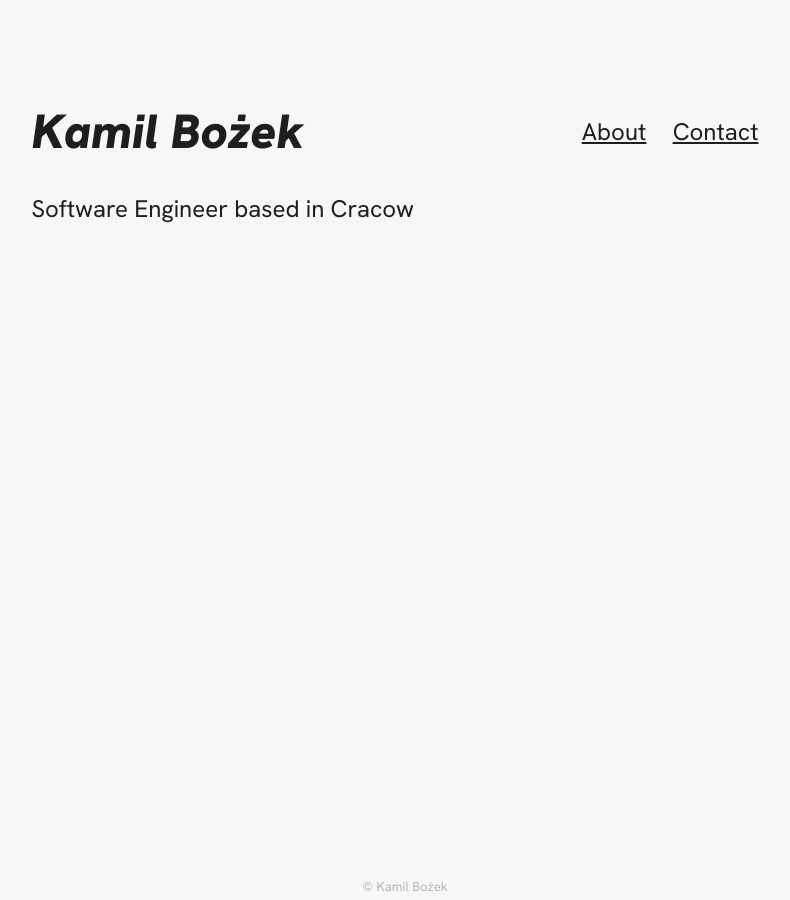
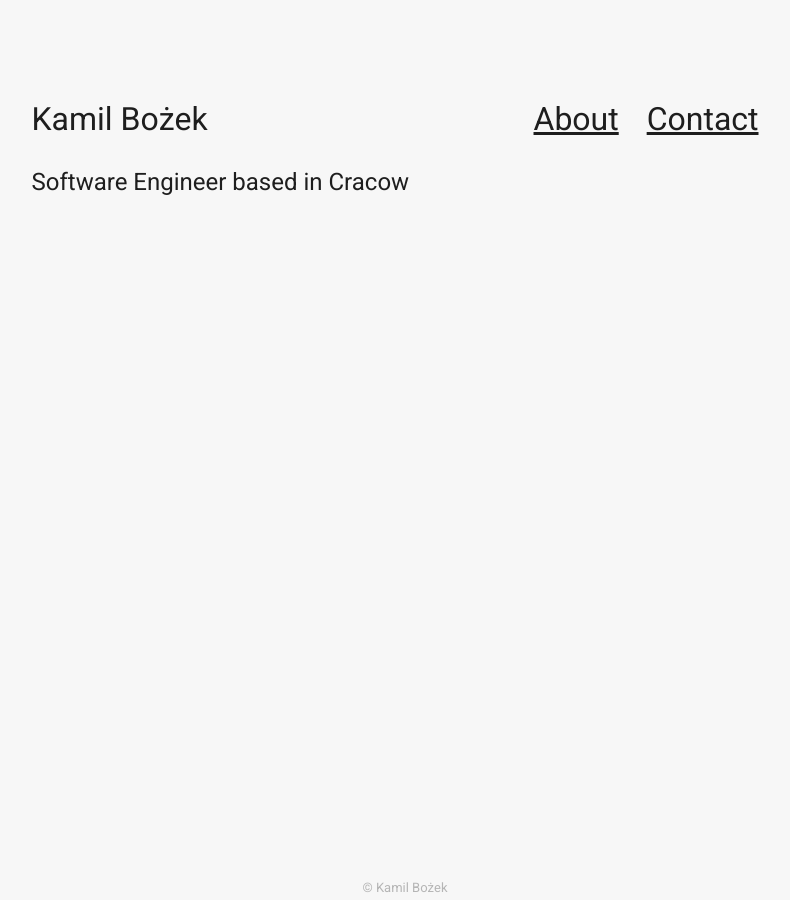
Before and after one commit to kamilbozek/kamilbozek.github.io, a Jekyll site: the page built from index.html, in a window 1280 px wide. Shown: the whole page, without its empty margins (235-1025 px from the left). Built offline with Jekyll 4.4.1, drawn with Linux system fonts in a browser that asks for light colours.

Commit message:
change font to roboto

```diff
--- a/_layouts/default.html
+++ b/_layouts/default.html
@@ -26,7 +26,7 @@
   <title>{{ page.title }} - {{ site.title }}</title>
   <link rel="preconnect" href="https://fonts.googleapis.com">
   <link rel="preconnect" href="https://fonts.gstatic.com" crossorigin>
-  <link href="https://fonts.googleapis.com/css2?family=Hanken+Grotesk:ital,wght@0,400;1,900&display=swap" rel="stylesheet">
+  <link href="https://fonts.googleapis.com/css2?family=Roboto&display=swap" rel="stylesheet">
   <link rel="stylesheet" href="{{ "/assets/css/main.css" | relative_url }}">
 </head>
 
--- a/_sass/styles.scss
+++ b/_sass/styles.scss
@@ -7,7 +7,7 @@ $electricBlueDarker: #171EFD;
 $bodyColor: $darkGrey;
 $navigationColor: $darkGrey;
 $footerColor: $lightGrey;
-$bodyFont: 'Hanken Grotesk',-apple-system,BlinkMacSystemFont,Helvetica,Arial,sans-serif,"Apple Color Emoji","Segoe UI Emoji","Segoe UI Symbol";
+$bodyFont: 'Roboto',-apple-system,BlinkMacSystemFont,Helvetica,Arial,sans-serif,"Apple Color Emoji","Segoe UI Emoji","Segoe UI Symbol";
 
 *,
 *:after,
@@ -135,7 +135,7 @@ body {
 #menu li
 {
   padding: 10px 0;
-  font-size: 1.5rem;
+  font-size: 2rem;
   text-align: center;
 }
 
@@ -189,9 +189,8 @@ a:active {
 
 h1 {
   padding-bottom: 5px;
-  font-size: 3rem;
-  font-weight: 900;
-  font-style: italic;
+  font-size: 2rem;
+  font-weight: 400;
 }
 
 .wrapper {
@@ -225,9 +224,7 @@ h1 {
   grid-area: header;
   align-items: center;
   padding: 10px;
-  font-size: 3.0rem;
-  font-weight: 900;
-  font-style: italic;
+  font-size: 2rem;
 }
 
 .navigation {
@@ -237,7 +234,7 @@ h1 {
   justify-content: flex-end;
   align-items: center;
   padding: 10px;
-  font-size: 1.5rem;
+  font-size: 2rem;
 }
 
 #menuHorizontal {
```
